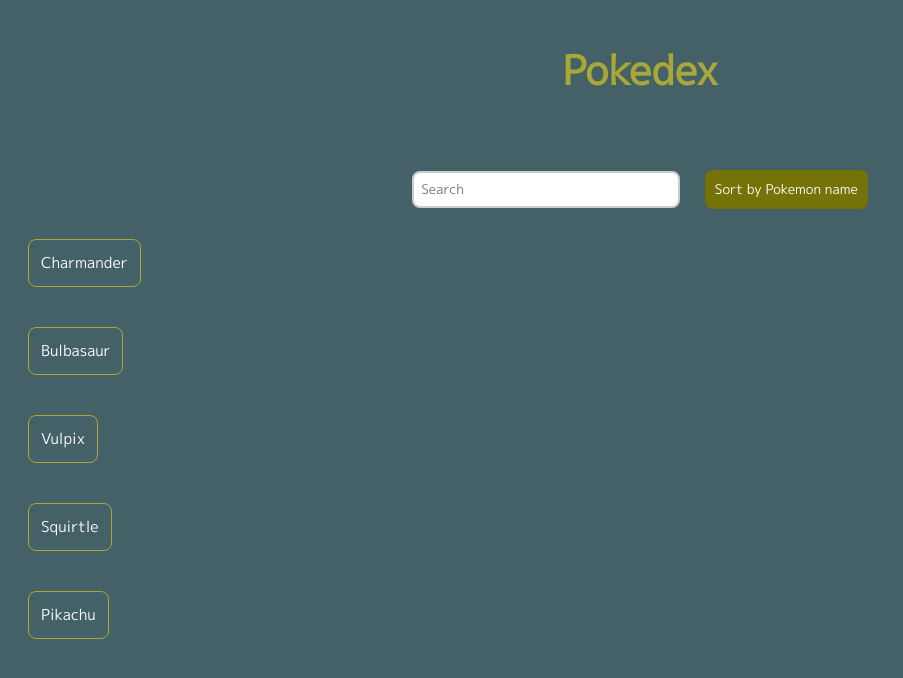
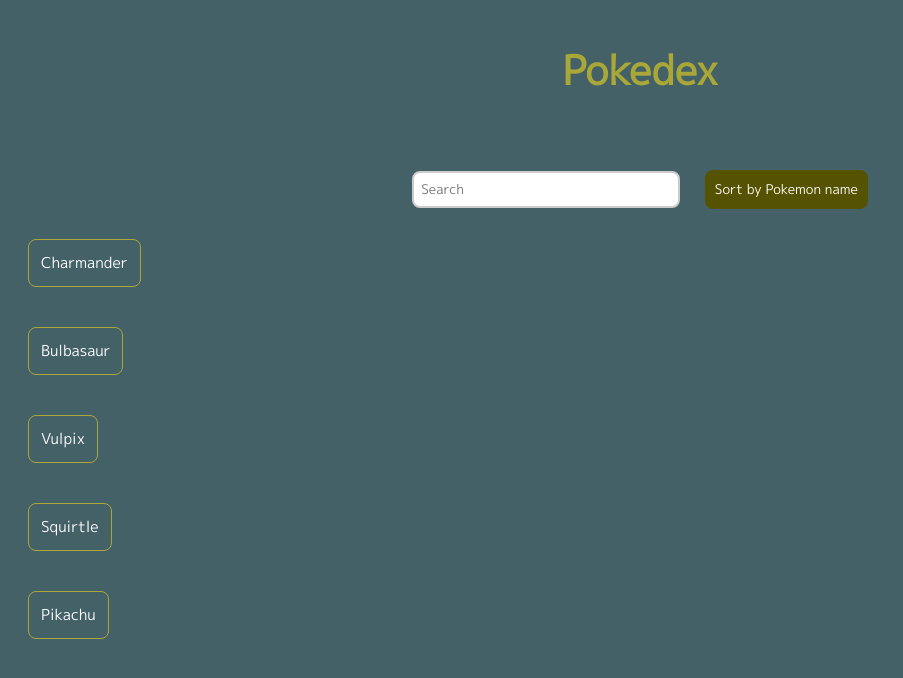
Before and after one commit to LeandraMT/my-first-js-app, a plain HTML site: page index.html in a window 1280 px wide. In both pictures the pointer is over the button "Sort by Pokemon name". Shown: the whole page, without its empty margins (0-903 px from the left). Drawn offline with Linux system fonts and the light colour scheme.

Commit message:
styled sort button

```diff
--- a/css/style.css
+++ b/css/style.css
@@ -58,6 +58,11 @@
     color: white;
     font-family: inherit;
 }
+.sort:hover {
+    outline: none;
+    background-color: #555302;
+    cursor: pointer;
+}
 .search-bar {
     text-align: center;
 }
```
